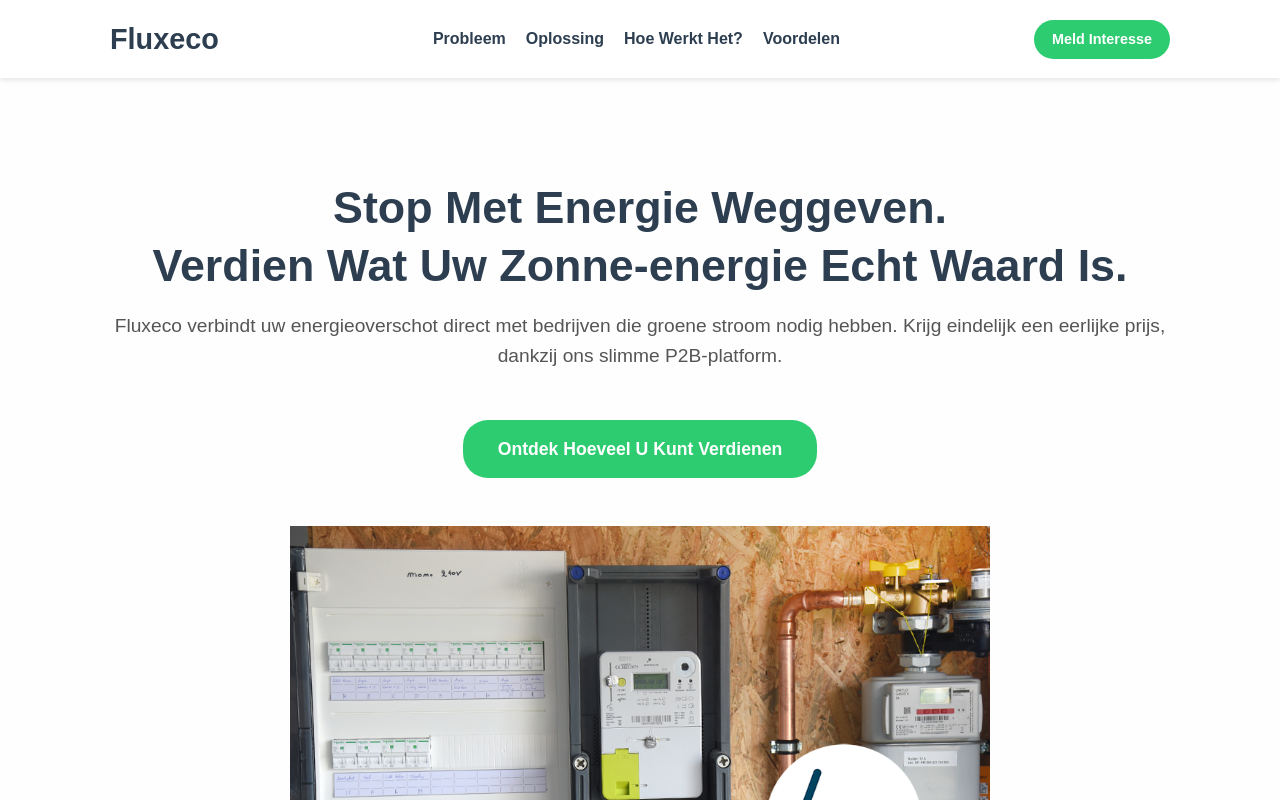
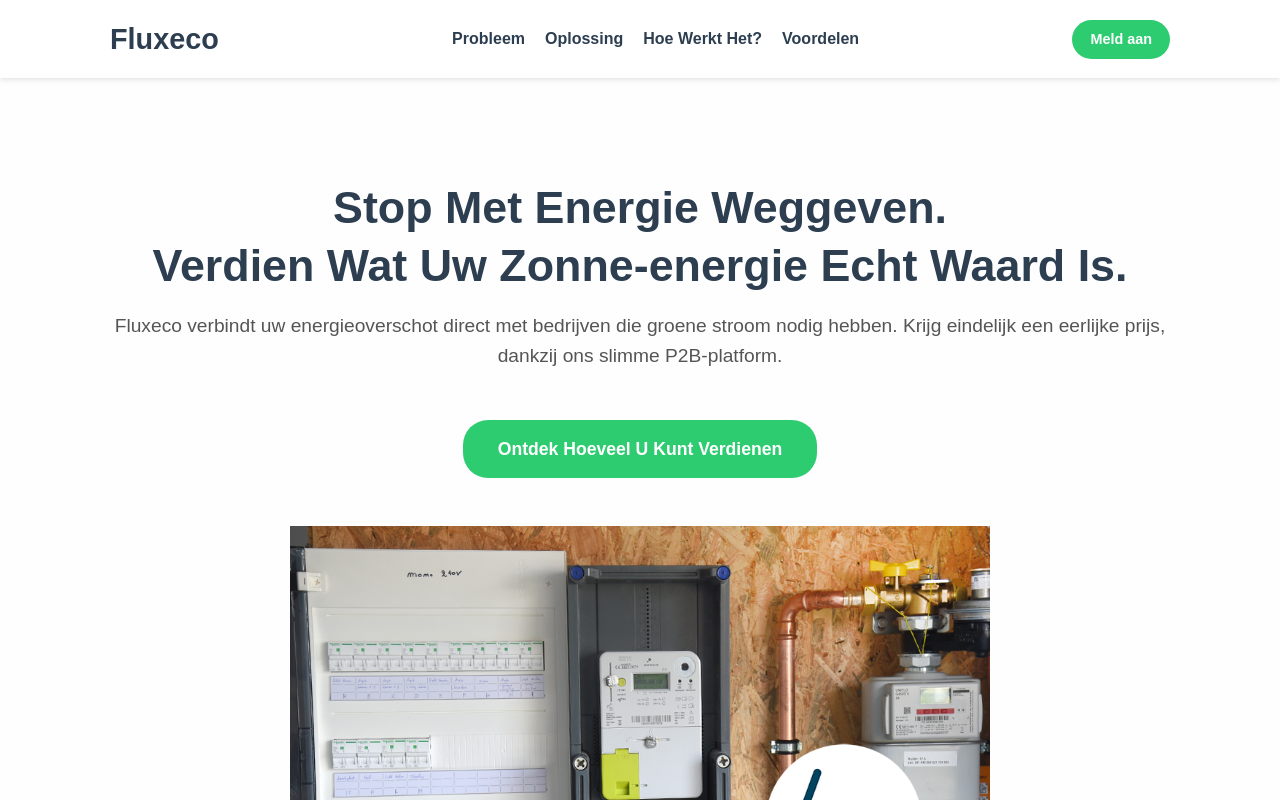
Before and after one commit to Copystrike/fluxeco, a Next.js app: page / in a window 1280 px wide. Shown: the top 800 px of the page. Built offline with nearby package versions, Linux system fonts and the light colour scheme.

Commit message:
Update call-to-action text in navbar for consistency

```diff
--- a/src/app/page.tsx
+++ b/src/app/page.tsx
@@ -15,7 +15,7 @@ export default function Home() {
               <li><a href="#benefits">Voordelen</a></li>
             </ul>
           </nav>
-          <a href="#signup" className="cta-button nav-cta">Meld Interesse</a>
+          <a href="#signup" className="cta-button nav-cta">Meld aan</a>
         </div>
       </header>
 
```
